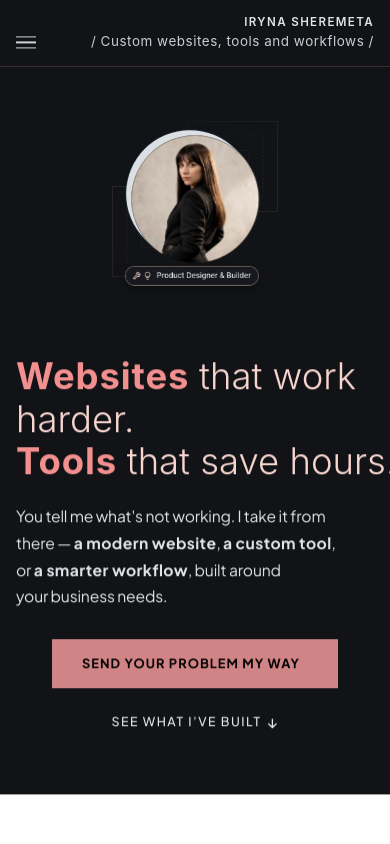
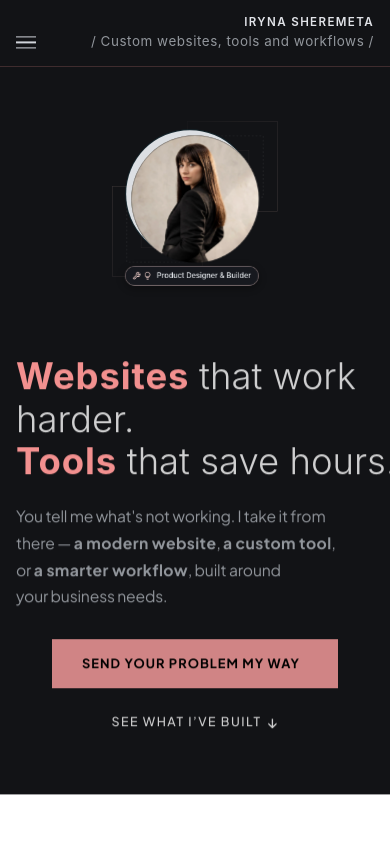
Before and after one commit to Irene2828/porfoliojuly, a Next.js app: page / in a window 390 px wide. Shown: the top 844 px of the page. Built offline with nearby package versions, Linux system fonts and the light colour scheme; no server answers; the database is empty.

Commit message:
style: match CTA 2 to unbolded hero headline, tune header & body opacity, align process card icons

```diff
--- a/src/app/index.css
+++ b/src/app/index.css
@@ -418,8 +418,8 @@ h1, h2, h3, h4, h5, h6 {
   .v2-theme .headline-mockup-light,
   .v2-theme .headline-light {
     font-weight: 300 !important;
-    color: #f7d6d0 !important;
-    -webkit-text-fill-color: #f7d6d0 !important;
+    color: rgba(255, 255, 255, 0.8) !important;
+    -webkit-text-fill-color: rgba(255, 255, 255, 0.8) !important;
   }
 }
 
@@ -503,8 +503,8 @@ h1, h2, h3, h4, h5, h6 {
     letter-spacing: -0.02em !important;
     line-height: 0.995 !important; /* tightened 15% from 1.17 */
     max-width: 100% !important;
-    color: #f7d6d0 !important;
-    -webkit-text-fill-color: #f7d6d0 !important;
+    color: rgba(255, 255, 255, 0.8) !important;
+    -webkit-text-fill-color: rgba(255, 255, 255, 0.8) !important;
     -webkit-text-stroke: 0px transparent !important;
     -webkit-text-stroke-width: 0px !important;
     text-stroke: 0px transparent !important;
@@ -549,8 +549,8 @@ h1, h2, h3, h4, h5, h6 {
 
   .v2-theme .headline-mockup-light {
     font-weight: 300 !important;
-    color: #f7d6d0 !important;
-    -webkit-text-fill-color: #f7d6d0 !important;
+    color: rgba(255, 255, 255, 0.8) !important;
+    -webkit-text-fill-color: rgba(255, 255, 255, 0.8) !important;
   }
 
   .v2-theme .hero-teal-concentric-rings {
@@ -624,21 +624,21 @@ h1, h2, h3, h4, h5, h6 {
 }
 
 .v2-theme .hero-frame-paragraph {
-  color: #f7d6d0 !important;
-  -webkit-text-fill-color: #f7d6d0 !important;
+  color: rgba(201, 206, 214, 0.7) !important;
+  -webkit-text-fill-color: rgba(201, 206, 214, 0.7) !important;
   opacity: 1 !important;
 }
 
 .v2-theme .hero-frame-paragraph .hero-body-bold {
-  color: #f7d6d0 !important;
-  -webkit-text-fill-color: #f7d6d0 !important;
+  color: rgba(201, 206, 214, 0.7) !important;
+  -webkit-text-fill-color: rgba(201, 206, 214, 0.7) !important;
   font-weight: 700 !important;
 }
 
 .v2-theme .hero-frame-paragraph em {
   font-style: italic !important;
-  color: #f7d6d0 !important;
-  -webkit-text-fill-color: #f7d6d0 !important;
+  color: rgba(201, 206, 214, 0.7) !important;
+  -webkit-text-fill-color: rgba(201, 206, 214, 0.7) !important;
 }
 
 .hero-offer-item {
@@ -653,7 +653,7 @@ h1, h2, h3, h4, h5, h6 {
 }
 
 .hero-offer-item:hover {
-  text-decoration-color: #f7d6d0 !important;
+  text-decoration-color: #fed5b8 !important;
 }
 
 @media (min-width: 901px) {
@@ -670,8 +670,8 @@ h1, h2, h3, h4, h5, h6 {
   text-transform: uppercase !important;
   letter-spacing: 0.12em !important; /* slightly increased letter-spacing */
   background: transparent !important;
-  color: #e5e7eb !important;
-  -webkit-text-fill-color: #e5e7eb !important;
+  color: rgba(255, 255, 255, 0.8) !important;
+  -webkit-text-fill-color: rgba(255, 255, 255, 0.8) !important;
   border: 0 !important;
   padding: 0.5rem !important;
   height: auto !important;
@@ -683,7 +683,7 @@ h1, h2, h3, h4, h5, h6 {
 }
 
 .v2-theme .hero-ctas-outside .btn-secondary-stacked .arrow {
-  color: #e5e7eb !important;
+  color: rgba(255, 255, 255, 0.8) !important;
   transition: color 0.22s ease, transform 0.22s ease !important;
 }
 
@@ -694,13 +694,13 @@ h1, h2, h3, h4, h5, h6 {
   left: 0;
   width: 0%;
   height: 1.5px;
-  background-color: #e5e7eb !important;
+  background-color: rgba(255, 255, 255, 0.8) !important;
   transition: width 0.25s cubic-bezier(0.16, 1, 0.3, 1), background-color 0.22s ease;
 }
 
 .v2-theme .hero-ctas-outside .btn-secondary-stacked:hover::after {
   width: 100%;
-  background-color: #ffffff !important;
+  background-color: #f2908f !important;
 }
 
 .v2-theme .hero-ctas-outside .btn-secondary-stacked:hover {
@@ -1065,7 +1065,7 @@ h1, h2, h3, h4, h5, h6 {
   max-height: 200px !important;
   margin-top: 0 !important;
   border-radius: 50% !important;
-  box-shadow: -8px -8px 0px 0px #1e2026, -8px -8px 0px 1.5px rgba(242, 144, 143, 0.25) !important;
+  box-shadow: -8px -8px 0px 0px #1e2026 !important;
   background: #181a1f !important;
   position: relative !important;
   overflow: visible !important;
@@ -1105,8 +1105,8 @@ h1, h2, h3, h4, h5, h6 {
 
 .v2-theme .mobile-brand-title,
 .v2-theme .header-spacer-desktop a span:last-child {
-  color: #C9CED6 !important;
-  -webkit-text-fill-color: #C9CED6 !important;
+  color: rgba(201, 206, 214, 0.7) !important;
+  -webkit-text-fill-color: rgba(201, 206, 214, 0.7) !important;
 }
 
 .v2-theme .premium-header svg {
--- a/src/app/v2/components/HeroV2.tsx
+++ b/src/app/v2/components/HeroV2.tsx
@@ -18,8 +18,8 @@ export default function HeroV2() {
         }
         .v2-theme .hero-statement,
         .hero-statement {
-          color: #f7d6d0 !important;
-          -webkit-text-fill-color: #f7d6d0 !important;
+          color: rgba(255, 255, 255, 0.8) !important;
+          -webkit-text-fill-color: rgba(255, 255, 255, 0.8) !important;
         }
         .v2-theme .headline-mockup-bold,
         .headline-mockup-bold {
@@ -32,31 +32,31 @@ export default function HeroV2() {
         .headline-mockup-light {
           font-weight: 300 !important;
           letter-spacing: normal !important;
-          color: #f7d6d0 !important;
-          -webkit-text-fill-color: #f7d6d0 !important;
+          color: rgba(255, 255, 255, 0.8) !important;
+          -webkit-text-fill-color: rgba(255, 255, 255, 0.8) !important;
         }
         .v2-theme .headline-light,
         .headline-light {
           font-weight: 400 !important;
-          color: #f7d6d0 !important;
-          -webkit-text-fill-color: #f7d6d0 !important;
+          color: rgba(255, 255, 255, 0.8) !important;
+          -webkit-text-fill-color: rgba(255, 255, 255, 0.8) !important;
         }
         .v2-theme .hero-frame-paragraph,
         .hero-frame-paragraph {
-          color: #e2e4e9 !important;
-          -webkit-text-fill-color: #e2e4e9 !important;
+          color: rgba(201, 206, 214, 0.7) !important;
+          -webkit-text-fill-color: rgba(201, 206, 214, 0.7) !important;
         }
         .v2-theme .hero-frame-paragraph .hero-body-bold,
         .hero-frame-paragraph .hero-body-bold,
         .hero-body-bold {
-          color: #e2e4e9 !important;
-          -webkit-text-fill-color: #e2e4e9 !important;
+          color: rgba(201, 206, 214, 0.7) !important;
+          -webkit-text-fill-color: rgba(201, 206, 214, 0.7) !important;
           font-weight: 400 !important;
         }
         .v2-theme .hero-frame-paragraph em,
         .hero-frame-paragraph em {
-          color: #e2e4e9 !important;
-          -webkit-text-fill-color: #e2e4e9 !important;
+          color: rgba(201, 206, 214, 0.7) !important;
+          -webkit-text-fill-color: rgba(201, 206, 214, 0.7) !important;
           font-style: normal !important;
         }
         .hero-offer-item {
@@ -70,7 +70,7 @@ export default function HeroV2() {
           transition: text-decoration-color 0.22s ease;
         }
         .hero-offer-item:hover {
-          text-decoration-color: #f7d6d0 !important;
+          text-decoration-color: #fed5b8 !important;
         }
         @media (max-width: 900px) {
           .hero-text .hero-frame-paragraph {
@@ -177,11 +177,26 @@ export default function HeroV2() {
         .v2-theme .hero-ctas-outside .btn-primary-outline:hover svg {
           stroke: #000000 !important;
         }
-        /* Secondary CTA in hero: slightly increased letter spacing on all screens */
+        /* Secondary CTA in hero: match headline unbolded text rgba(255, 255, 255, 0.8) */
         .v2-theme .hero-ctas-outside .btn-secondary-stacked,
         .hero-ctas-outside .btn-secondary-stacked,
         .btn-secondary-stacked {
+          color: rgba(255, 255, 255, 0.8) !important;
+          -webkit-text-fill-color: rgba(255, 255, 255, 0.8) !important;
           letter-spacing: 0.12em !important;
+        }
+        .v2-theme .hero-ctas-outside .btn-secondary-stacked .arrow,
+        .hero-ctas-outside .btn-secondary-stacked .arrow {
+          color: rgba(255, 255, 255, 0.8) !important;
+        }
+        .v2-theme .hero-ctas-outside .btn-secondary-stacked::after {
+          background-color: rgba(255, 255, 255, 0.8) !important;
+        }
+        @media (min-width: 901px) {
+          .v2-theme .hero-image-container,
+          .hero-image-container {
+            box-shadow: -8px -8px 0px 0px #1e2026 !important;
+          }
         }
       `}</style>
 
@@ -194,36 +209,36 @@ export default function HeroV2() {
                 className="hero-text"
                 style={{ transform: 'translateY(-0.4rem)' }}
               >
-                <h1 className="hero-statement hero-statement-anim" style={{ display: 'flex', flexDirection: 'column', gap: '0px', lineHeight: '1.22', color: '#f7d6d0', WebkitTextFillColor: '#f7d6d0' }}>
+                <h1 className="hero-statement hero-statement-anim" style={{ display: 'flex', flexDirection: 'column', gap: '0px', lineHeight: '1.22', color: 'rgba(255, 255, 255, 0.8)', WebkitTextFillColor: 'rgba(255, 255, 255, 0.8)' }}>
                   {/* Desktop Headline (2 lines) */}
-                  <span className="headline-desktop" style={{ color: '#f7d6d0' }}>
-                    <span className="headline-line headline-light" style={{ color: '#f7d6d0', WebkitTextFillColor: '#f7d6d0' }}>
+                  <span className="headline-desktop" style={{ color: 'rgba(255, 255, 255, 0.8)' }}>
+                    <span className="headline-line headline-light" style={{ color: 'rgba(255, 255, 255, 0.8)', WebkitTextFillColor: 'rgba(255, 255, 255, 0.8)' }}>
                       <strong className="headline-mockup-bold" style={{ fontWeight: 700, letterSpacing: '0.025em', color: '#f2908f', WebkitTextFillColor: '#f2908f' }}>Websites</strong>{' '}
-                      <span className="headline-mockup-light" style={{ fontWeight: 300, color: '#f7d6d0', WebkitTextFillColor: '#f7d6d0' }}>that work harder.</span>
+                      <span className="headline-mockup-light" style={{ fontWeight: 300, color: 'rgba(255, 255, 255, 0.8)', WebkitTextFillColor: 'rgba(255, 255, 255, 0.8)' }}>that work harder.</span>
                     </span>
-                    <span className="headline-line headline-light" style={{ color: '#f7d6d0', WebkitTextFillColor: '#f7d6d0' }}>
+                    <span className="headline-line headline-light" style={{ color: 'rgba(255, 255, 255, 0.8)', WebkitTextFillColor: 'rgba(255, 255, 255, 0.8)' }}>
                       <strong className="headline-mockup-bold" style={{ fontWeight: 700, letterSpacing: '0.025em', color: '#f2908f', WebkitTextFillColor: '#f2908f' }}>Tools</strong>{' '}
-                      <span className="headline-mockup-light" style={{ fontWeight: 300, color: '#f7d6d0', WebkitTextFillColor: '#f7d6d0' }}>that save hours.</span>
+                      <span className="headline-mockup-light" style={{ fontWeight: 300, color: 'rgba(255, 255, 255, 0.8)', WebkitTextFillColor: 'rgba(255, 255, 255, 0.8)' }}>that save hours.</span>
                     </span>
                   </span>
 
                   {/* Mobile Headline (3 lines, left-aligned) */}
-                  <span className="headline-mobile" style={{ gap: '0px', lineHeight: 0.995, color: '#f7d6d0' }}>
-                    <span className="headline-line" style={{ lineHeight: 0.995, color: '#f7d6d0', WebkitTextFillColor: '#f7d6d0' }}>
+                  <span className="headline-mobile" style={{ gap: '0px', lineHeight: 0.995, color: 'rgba(255, 255, 255, 0.8)' }}>
+                    <span className="headline-line" style={{ lineHeight: 0.995, color: 'rgba(255, 255, 255, 0.8)', WebkitTextFillColor: 'rgba(255, 255, 255, 0.8)' }}>
                       <strong className="headline-mockup-bold" style={{ fontWeight: 700, letterSpacing: '0.025em', color: '#f2908f', WebkitTextFillColor: '#f2908f' }}>Websites</strong>{' '}
-                      <span className="headline-mockup-light" style={{ fontWeight: 300, color: '#f7d6d0', WebkitTextFillColor: '#f7d6d0' }}>that work</span>
+                      <span className="headline-mockup-light" style={{ fontWeight: 300, color: 'rgba(255, 255, 255, 0.8)', WebkitTextFillColor: 'rgba(255, 255, 255, 0.8)' }}>that work</span>
                     </span>
-                    <span className="headline-line" style={{ lineHeight: 0.995, color: '#f7d6d0', WebkitTextFillColor: '#f7d6d0' }}>
-                      <span className="headline-mockup-light" style={{ fontWeight: 300, color: '#f7d6d0', WebkitTextFillColor: '#f7d6d0' }}>harder.</span>
+                    <span className="headline-line" style={{ lineHeight: 0.995, color: 'rgba(255, 255, 255, 0.8)', WebkitTextFillColor: 'rgba(255, 255, 255, 0.8)' }}>
+                      <span className="headline-mockup-light" style={{ fontWeight: 300, color: 'rgba(255, 255, 255, 0.8)', WebkitTextFillColor: 'rgba(255, 255, 255, 0.8)' }}>harder.</span>
                     </span>
-                    <span className="headline-line headline-pair-gap" style={{ lineHeight: 0.995, marginTop: '0rem', color: '#f7d6d0', WebkitTextFillColor: '#f7d6d0' }}>
+                    <span className="headline-line headline-pair-gap" style={{ lineHeight: 0.995, marginTop: '0rem', color: 'rgba(255, 255, 255, 0.8)', WebkitTextFillColor: 'rgba(255, 255, 255, 0.8)' }}>
                       <strong className="headline-mockup-bold" style={{ fontWeight: 700, letterSpacing: '0.025em', color: '#f2908f', WebkitTextFillColor: '#f2908f' }}>Tools</strong>{' '}
-                      <span className="headline-mockup-light" style={{ fontWeight: 300, color: '#f7d6d0', WebkitTextFillColor: '#f7d6d0' }}>that save hours.</span>
+                      <span className="headline-mockup-light" style={{ fontWeight: 300, color: 'rgba(255, 255, 255, 0.8)', WebkitTextFillColor: 'rgba(255, 255, 255, 0.8)' }}>that save hours.</span>
                     </span>
                   </span>
                 </h1>
-                <p className="hero-frame-paragraph hero-paragraph-anim" style={{ marginTop: '1.7rem', fontSize: '1.213rem', lineHeight: '1.75', color: '#e2e4e9', WebkitTextFillColor: '#e2e4e9', maxWidth: '100%', fontWeight: 400, opacity: 1, textWrap: 'pretty' }}>
-                  <span className="hero-body-intro" style={{ fontWeight: 400, color: '#e2e4e9', WebkitTextFillColor: '#e2e4e9' }}>You tell me what&apos;s not working. I take it from there</span>{' '}&mdash;{' '}
+                <p className="hero-frame-paragraph hero-paragraph-anim" style={{ marginTop: '1.7rem', fontSize: '1.213rem', lineHeight: '1.75', color: 'rgba(201, 206, 214, 0.7)', WebkitTextFillColor: 'rgba(201, 206, 214, 0.7)', maxWidth: '100%', fontWeight: 400, opacity: 1, textWrap: 'pretty' }}>
+                  <span className="hero-body-intro" style={{ fontWeight: 400, color: 'rgba(201, 206, 214, 0.7)', WebkitTextFillColor: 'rgba(201, 206, 214, 0.7)' }}>You tell me what&apos;s not working. I take it from there</span>{' '}&mdash;{' '}
                   <strong className="hero-offer-item" style={{ fontWeight: 700, letterSpacing: '0.025em', whiteSpace: 'nowrap' }}>a modern website</strong>,{' '}
                   <strong className="hero-offer-item" style={{ fontWeight: 700, letterSpacing: '0.025em', whiteSpace: 'nowrap' }}>a custom tool</strong>, or{' '}
                   <strong className="hero-offer-item" style={{ fontWeight: 700, letterSpacing: '0.025em', whiteSpace: 'nowrap' }}>a smarter workflow</strong>,{' '}
@@ -251,8 +266,8 @@ export default function HeroV2() {
                     <polyline points="7 7 17 7 17 17"></polyline>
                   </svg>
                 </a>
-                <a href="#cases" className="btn btn-secondary btn-secondary-stacked">
-                  SEE WHAT I’VE BUILT <span className="arrow" style={{ color: '#e5e7eb' }}>↓</span>
+                <a href="#cases" className="btn btn-secondary btn-secondary-stacked" style={{ color: 'rgba(255, 255, 255, 0.8)' }}>
+                  SEE WHAT I’VE BUILT <span className="arrow" style={{ color: 'rgba(255, 255, 255, 0.8)' }}>↓</span>
                 </a>
               </div>
             </div>
```
Also changed, not shown: src/app/components/Header.tsx (+5 -5 lines), src/app/v2/components/HowItWorks.tsx (+23 -10 lines).
